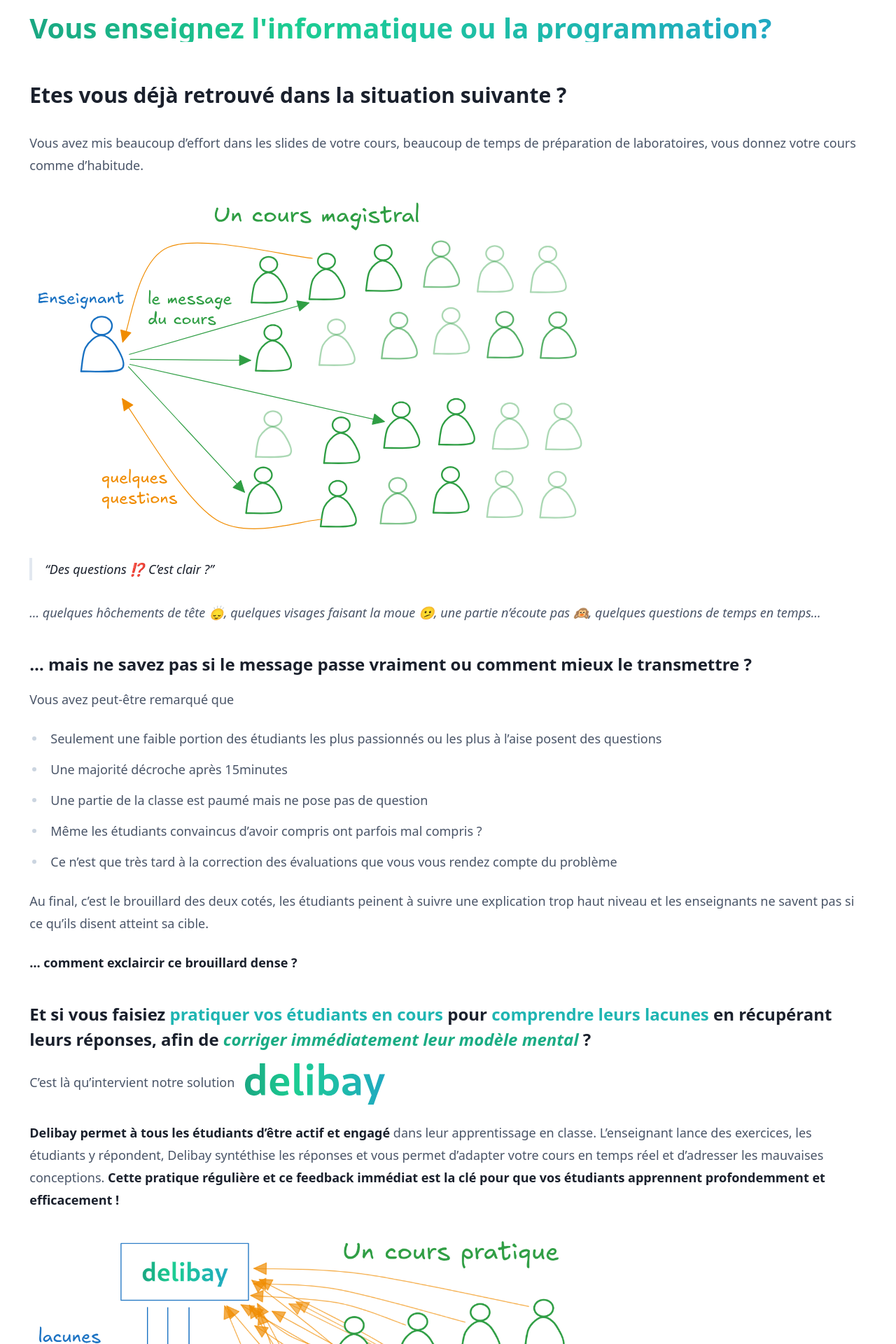
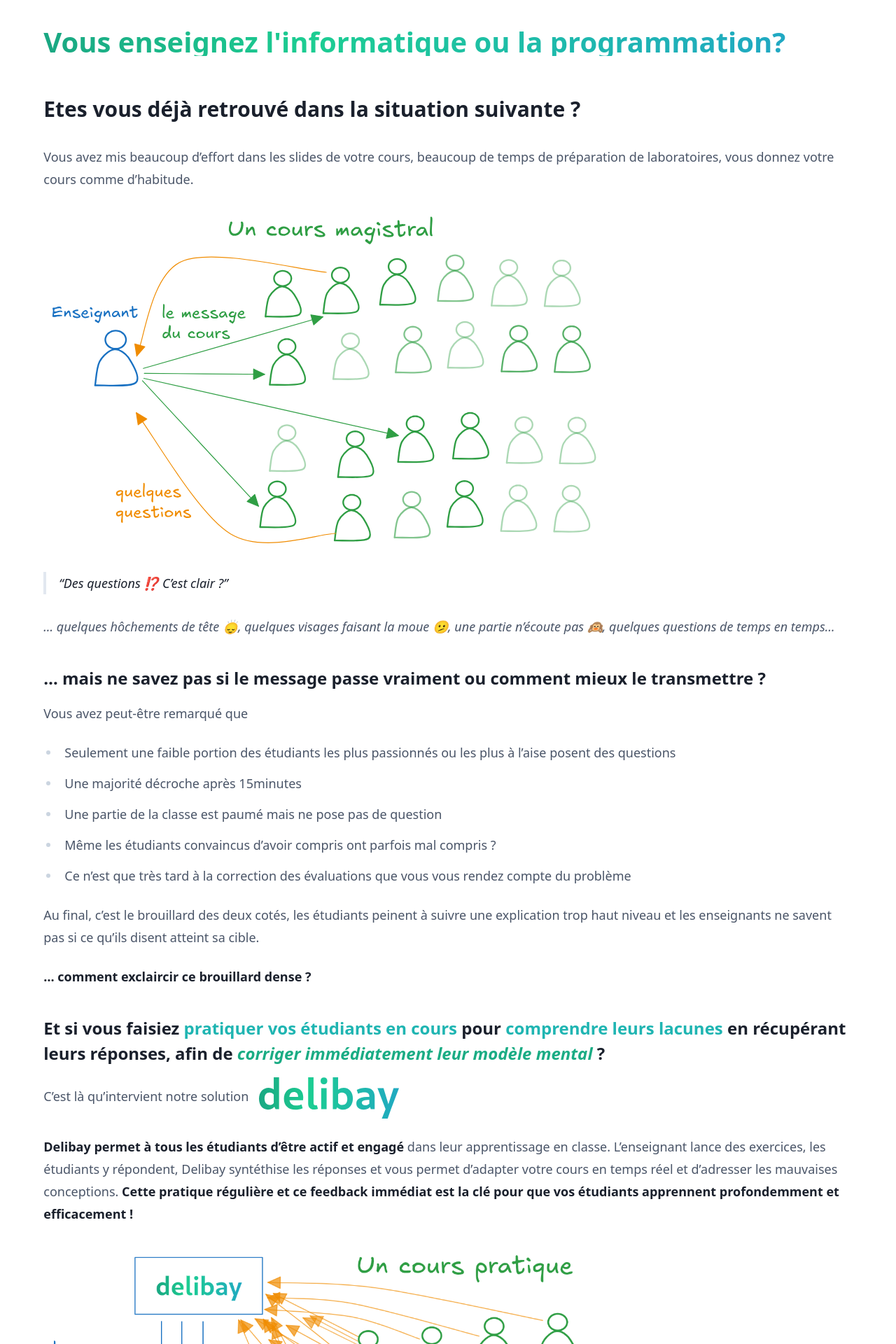
Before and after one commit to samuelroland/mvp, a Jekyll site: the page built from index.md, in a window 1280 px wide. Shown: the top 1920 px of the page at 70% size. Built offline with Jekyll 4.4.1, drawn with Linux system fonts in a browser that asks for light colours.

Commit message:
Better layout

```diff
--- a/_layouts/default.html
+++ b/_layouts/default.html
@@ -19,7 +19,7 @@
 
 <body>
     <main
-        class="p-5 w-full
+        class="py-10 px-4 md:px-10 w-full
             !max-w-[120ch]
             mx-auto
             prose prose-base sm:prose-base md:prose-lg prose-zinc max-w-full prose-h1:!mt-2 prose-h2:!mt-3 prose-h3:!mt-3 prose-h4:!mt-4 prose-h5:!mt-3 prose-h6:!mt-3 prose-h1:!mb-0 prose-h2:!mb-1 prose-h3:!mb-1 prose-h4:!mb-1 prose-h5:!mb-1 prose-h6:!mb-1 prose-li:!m-0 prose-ol:!mt-0 prose-ul:!mt-0 prose-ol:!mb-2 prose-ul:!mb-2 prose-p:!mt-2 prose-p:!mb-1 prose-img:!mt-1 prose-img:!mb-0 prose-img:!h-auto prose-th:!border prose-td:!border prose-th:!p-2 prose-td:!p-2 prose-pre:!mt-1 prose-pre:!mb-2 prose-pre:!p-2 prose-pre:!px-4 prose-pre:whitespace-pre-wrap selection:bg-blue-100 selection:text-black justify-center flex"
```
